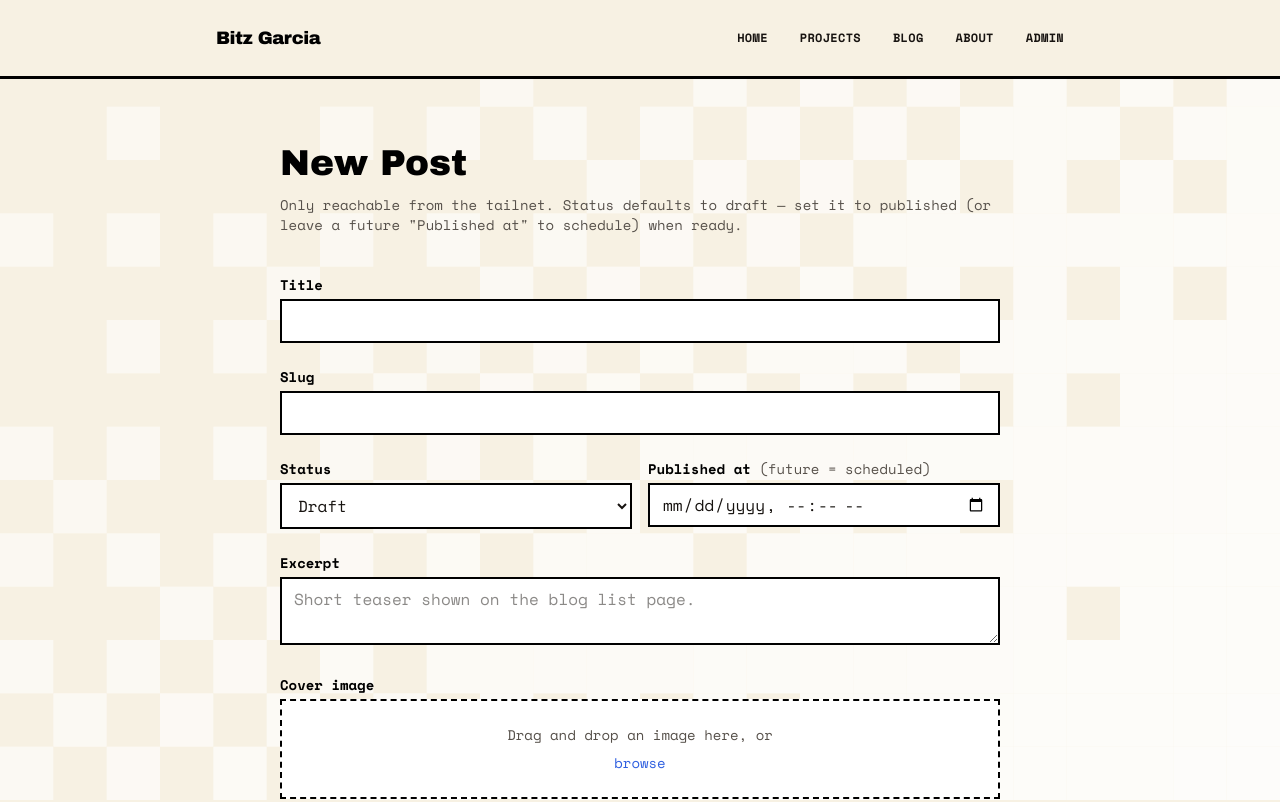
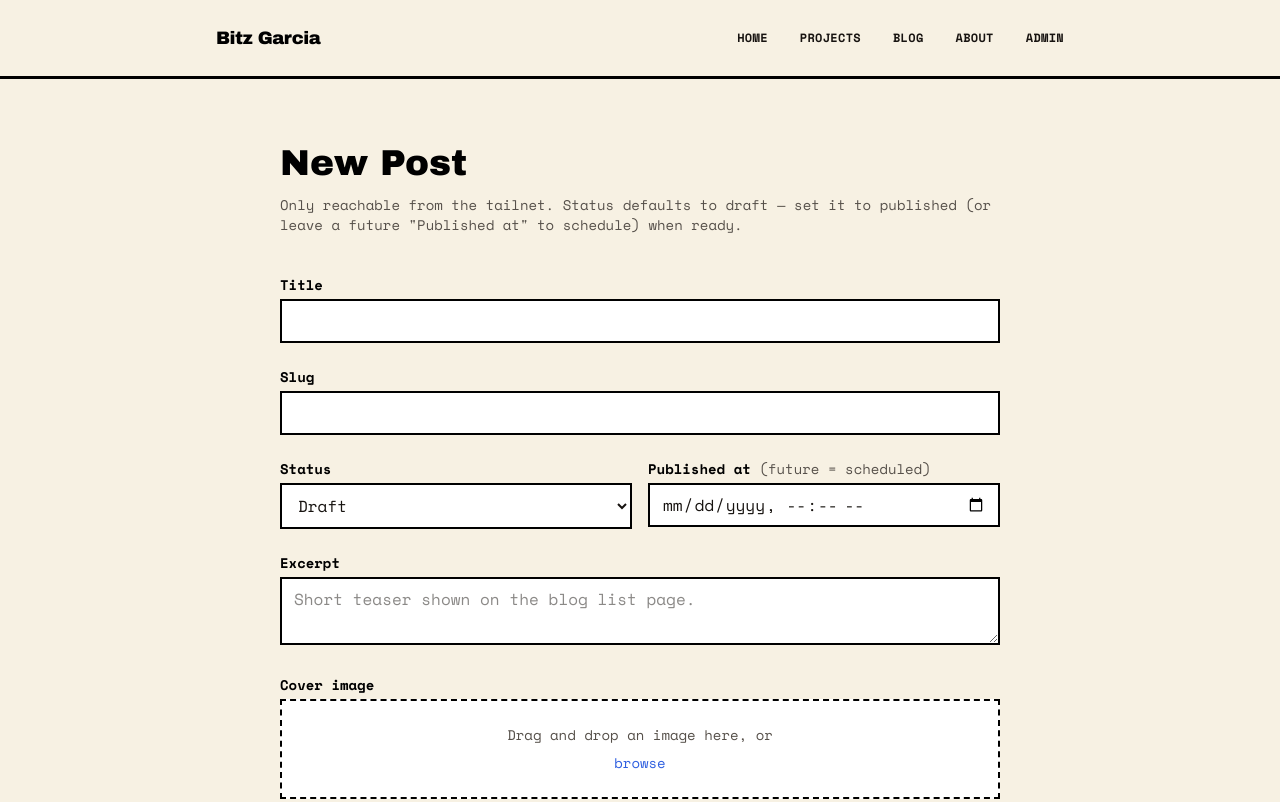
Before and after one commit to bitz161/portfolio-site, a Next.js app: page /admin/blog/new in a window 1280 px wide. Shown: the top 802 px of the page. Built offline with nearby package versions, Linux system fonts and the light colour scheme.

Commit message:
Revert "Add pixel-dither background texture"
This reverts commit 8cf353e0091c8ec71bad75f9bf0007390e7a9239.

```diff
--- a/src/app/globals.css
+++ b/src/app/globals.css
@@ -40,20 +40,6 @@ body {
   background: var(--background);
   color: var(--foreground);
   font-family: var(--font-sans), "Courier New", monospace;
-  position: relative;
-}
-
-/* Fixed viewport-relative pixel-dither texture, independent of page
-   height so it never stretches on short/tall pages. Sits behind every
-   page's content via z-index rather than in the normal document flow. */
-body::before {
-  content: "";
-  position: fixed;
-  inset: 0;
-  z-index: -1;
-  background-image: url("/bg-dither.svg");
-  background-size: cover;
-  background-position: center;
 }
 
 @layer components {
```
Also changed, not shown: public/bg-dither.svg (deleted).
